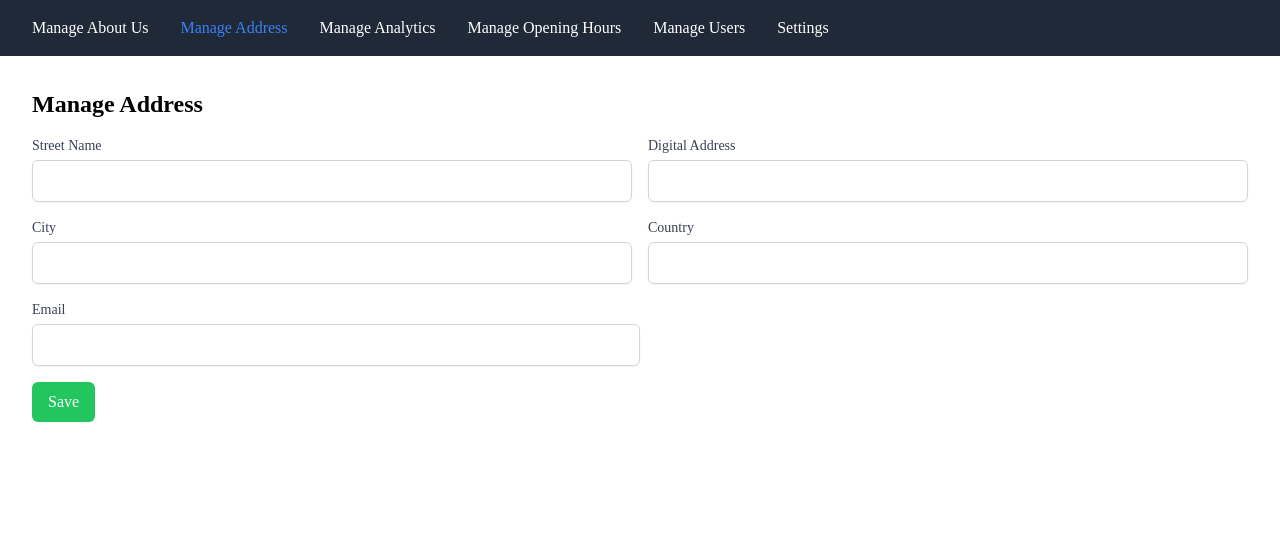
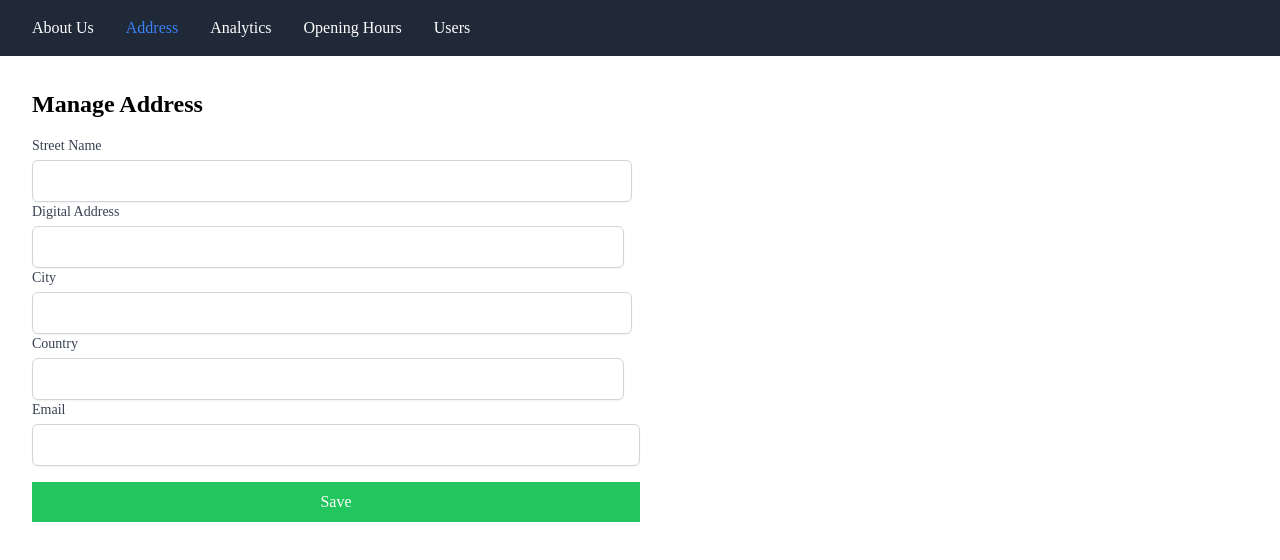
Before and after one commit to NathanNunana/drape, a React (Vite) app in the folder drape_UI/: page /dashboard/address in a window 1280 px wide. Shown: the top 560 px of the page. Built offline with nearby package versions, Linux system fonts and the light colour scheme.

Commit message:
chore:  dashboard for content management refactored

```diff
--- a/drape_UI/src/pages/admin/dashboard/Articles.tsx
+++ /dev/null
@@ -1,13 +0,0 @@
-import React from "react";
-
-const Articles: React.FC = () => {
-  // Here you can fetch and manage articles
-  return (
-    <div>
-      <h2 className="text-2xl font-bold mb-4">Manage Articles</h2>
-      {/* Articles content goes here */}
-    </div>
-  );
-};
-
-export default Articles;
--- a/drape_UI/src/pages/admin/dashboard/ManageAboutUs.tsx
+++ b/drape_UI/src/pages/admin/dashboard/ManageAboutUs.tsx
@@ -34,14 +34,14 @@ const ManageAboutUs: React.FC = () => {
               id="companyDescription"
               value={companyDescription}
               onChange={(e) => setCompanyDescription(e.target.value)}
-              className="w-full p-2 border border-gray-300 rounded mt-1"
+              className="w-full p-2 border border-gray-300 rounded mt-1 lg:w-1/2"
               rows={4}
             />
           </div>
         </div>
         <button
           type="submit"
-          className="bg-blue-500 text-white px-4 py-2 rounded"
+          className="bg-blue-500 text-white px-4 py-2 w-full lg:w-1/2"
         >
           Save
         </button>
--- a/drape_UI/src/pages/admin/dashboard/ManageAddress.tsx
+++ b/drape_UI/src/pages/admin/dashboard/ManageAddress.tsx
@@ -25,7 +25,7 @@ const ManageAddress: React.FC = () => {
   return (
     <div className="container mx-auto p-4">
       <h1 className="text-2xl font-bold mb-4">Manage Address</h1>
-      <div className="mb-4 flex flex-wrap">
+      {/* <div className="mb-4 flex flex-co"> */}
       <div className="w-full md:w-1/2 md:pr-2 mb-4 md:mb-0">
         <label className="block text-sm font-medium text-gray-700">
           Street Name
@@ -38,8 +38,8 @@ const ManageAddress: React.FC = () => {
           }
           className="mt-1 block w-full border border-gray-300 rounded-md shadow-sm p-2"
         />
-        </div>
-        <div className="w-full md:w-1/2 md:pl-2">
+        {/* </div> */}
+        <div className="w-full md:pr-2 mb-4 md:mb-0">
           <label className="block text-sm font-medium text-gray-700">
             Digital Address
           </label>
@@ -53,19 +53,17 @@ const ManageAddress: React.FC = () => {
           />
         </div>
       </div>
-      <div className="mb-4 flex flex-wrap">
+      {/* <div className="mb-4 flex flex-wrap"> */}
       <div className="w-full md:w-1/2 md:pr-2 mb-4 md:mb-0">
-          <label className="block text-sm font-medium text-gray-700">
-            City
-          </label>
+        <label className="block text-sm font-medium text-gray-700">City</label>
         <input
           type="text"
           value={address.city}
           onChange={(e) => setAddress({ ...address, city: e.target.value })}
           className="mt-1 block w-full border border-gray-300 rounded-md shadow-sm p-2"
         />
-        </div>
-        <div className="w-full md:w-1/2 md:pl-2">
+        {/* </div> */}
+        <div className="w-full md:pr-2 mb-4 md:mb-0">
           <label className="block text-sm font-medium text-gray-700">
             Country
           </label>
@@ -90,7 +88,7 @@ const ManageAddress: React.FC = () => {
       </div>
       <button
         onClick={handleSave}
-        className="bg-green-500 text-white px-4 py-2 rounded-md"
+        className="bg-green-500 text-white px-4 py-2 w-full lg:w-1/2"
       >
         Save
       </button>
--- a/drape_UI/src/pages/admin/dashboard/ManageAnalytics.tsx
+++ b/drape_UI/src/pages/admin/dashboard/ManageAnalytics.tsx
@@ -86,13 +86,13 @@ const ManageAnalytics: React.FC = () => {
       </div>
       <button
         onClick={handleAddAnalytic}
-        className="bg-blue-500 text-white px-4 py-2 rounded-md mb-4"
+        className="bg-blue-500 text-white px-4 py-2 mb-4 mr-5 w-full lg:w-1/2"
       >
         Add Analytic
       </button>
       <button
         onClick={handleSave}
-        className="bg-green-500 text-white px-4 py-2 rounded-md"
+        className="bg-green-500 text-white px-4 py-2 w-full lg:w-1/2"
       >
         Save
       </button>
--- a/drape_UI/src/pages/admin/dashboard/ManageMotor.tsx
+++ /dev/null
@@ -1,33 +0,0 @@
-import React, { useState } from "react";
-
-const ManageMotor: React.FC = () => {
-  const [motor, setMotor] = useState("");
-
-  const handleSave = () => {
-    // Logic to save the motor
-    alert("Motor saved!");
-  };
-
-  return (
-    <div className="container mx-auto p-4">
-      <h1 className="text-2xl font-bold mb-4">Manage Motor</h1>
-      <div className="mb-4">
-        <label className="block text-sm font-medium text-gray-700">Motor</label>
-        <input
-          type="text"
-          value={motor}
-          onChange={(e) => setMotor(e.target.value)}
-          className="mt-1 block w-full md:w-1/2 border border-gray-300 rounded-md shadow-sm p-2"
-        />
-      </div>
-      <button
-        onClick={handleSave}
-        className="bg-green-500 text-white px-4 py-2 rounded-md"
-      >
-        Save
-      </button>
-    </div>
-  );
-};
-
-export default ManageMotor;
--- a/drape_UI/src/pages/admin/dashboard/ManageOpeningHours.tsx
+++ b/drape_UI/src/pages/admin/dashboard/ManageOpeningHours.tsx
@@ -91,13 +91,13 @@ const ManageOpeningHours: React.FC = () => {
       </div>
       <button
         onClick={handleAddOpeningHour}
-        className="bg-blue-500 text-white px-4 py-2 rounded-md mb-4"
+        className="bg-blue-500 text-white px-4 py-2 mb-4 mr-5 w-full lg:w-1/2"
       >
         Add Opening Hour
       </button>
       <button
         onClick={handleSave}
-        className="bg-green-500 text-white px-4 py-2 rounded-md"
+        className="bg-green-500 text-white px-4 py-2 w-full lg:w-1/2"
       >
         Save
       </button>
--- a/drape_UI/src/pages/admin/dashboard/Settings.tsx
+++ /dev/null
@@ -1,13 +0,0 @@
-import React from "react";
-
-const Settings: React.FC = () => {
-  // Here you can manage settings
-  return (
-    <div>
-      <h2 className="text-2xl font-bold mb-4">Settings</h2>
-      {/* Settings content goes here */}
-    </div>
-  );
-};
-
-export default Settings;
--- a/drape_UI/src/pages/admin/dashboard/dashboard.tsx
+++ b/drape_UI/src/pages/admin/dashboard/dashboard.tsx
@@ -19,7 +19,7 @@ const Dashboard: React.FC = () => {
                 isActive ? "text-blue-500" : "text-white"
               }
             >
-              Manage About Us
+              About Us
             </NavLink>
           </li>
           <li className="mx-4">
@@ -29,7 +29,7 @@ const Dashboard: React.FC = () => {
                 isActive ? "text-blue-500" : "text-white"
               }
             >
-              Manage Address
+              Address
             </NavLink>
           </li>
           <li className="mx-4">
@@ -39,7 +39,7 @@ const Dashboard: React.FC = () => {
                 isActive ? "text-blue-500" : "text-white"
               }
             >
-              Manage Analytics
+              Analytics
             </NavLink>
           </li>
           <li className="mx-4">
@@ -49,7 +49,7 @@ const Dashboard: React.FC = () => {
                 isActive ? "text-blue-500" : "text-white"
               }
             >
-              Manage Opening Hours
+              Opening Hours
             </NavLink>
           </li>
           <li className="mx-4">
@@ -59,17 +59,7 @@ const Dashboard: React.FC = () => {
                 isActive ? "text-blue-500" : "text-white"
               }
             >
-              Manage Users
-            </NavLink>
-          </li>
-          <li className="mx-4">
-            <NavLink
-              to="/dashboard/settings"
-              className={({ isActive }) =>
-                isActive ? "text-blue-500" : "text-white"
-              }
-            >
-              Settings
+              Users
             </NavLink>
           </li>
         </ul>
@@ -81,7 +71,6 @@ const Dashboard: React.FC = () => {
           <Route path="analytics" element={<ManageAnalytics />} />
           <Route path="opening-hours" element={<ManageOpeningHours />} />
           <Route path="users" element={<Users />} />
-          <Route path="settings" element={<Settings />} />
         </Routes>
       </div>
     </div>
```
Lines whose indentation alone changed are shown as unchanged.
